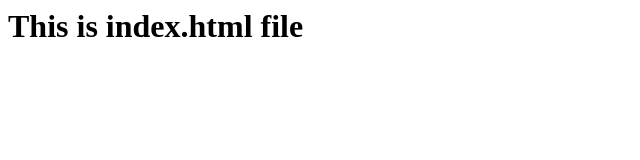
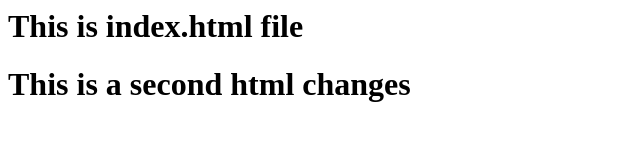
Before and after one commit to Roma123456789/1st-repository, a plain HTML site: page index.html in a window 1280 px wide. Shown: the whole page, without its empty margins (0-640 px from the left). Drawn offline with Linux system fonts and the light colour scheme.

Commit message:
changes on index

```diff
--- a/index.html
+++ b/index.html
@@ -1 +1,2 @@
 <h1> This is index.html file</h1>
+<h1>This is a second html changes</h1>
```
